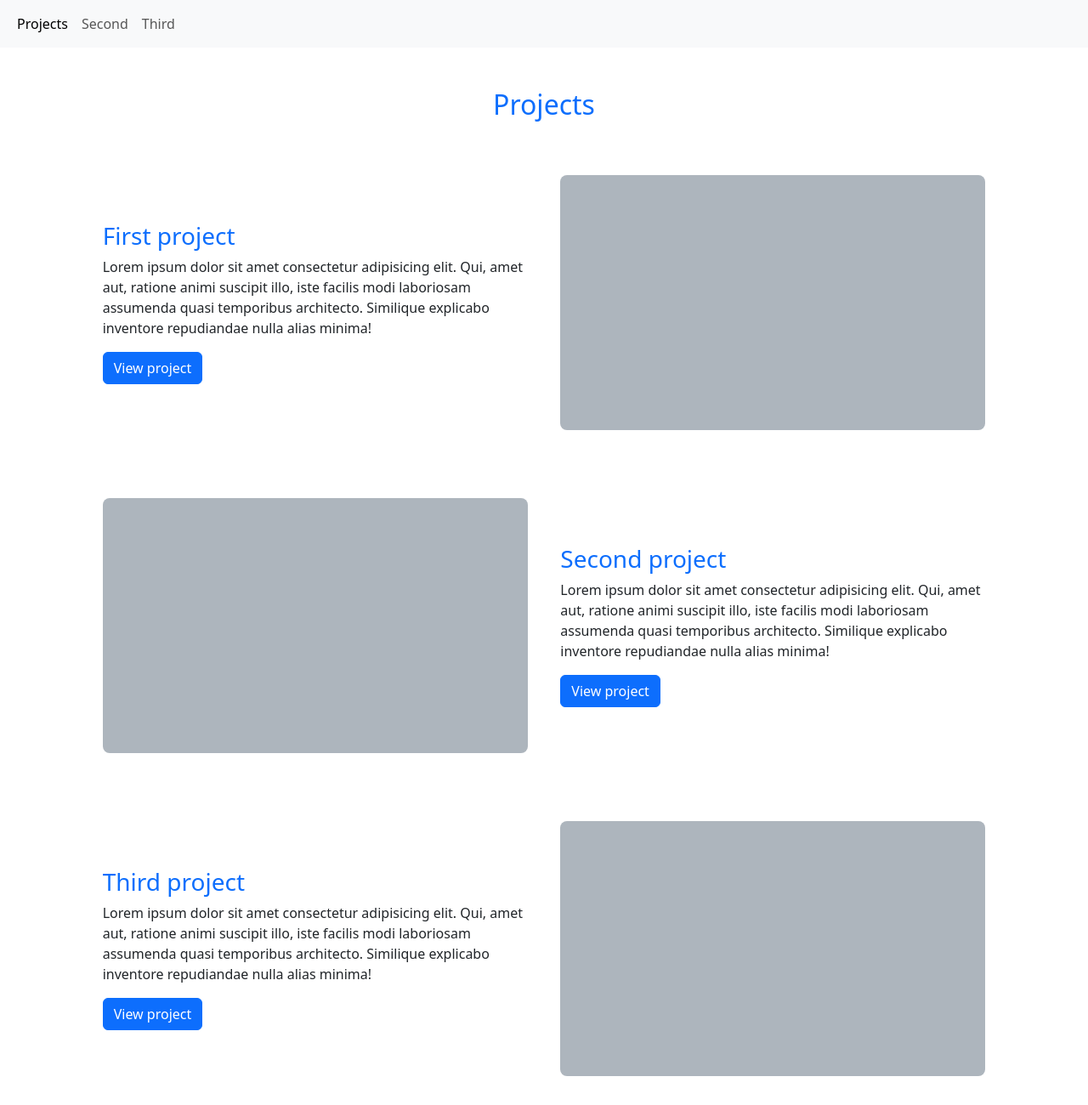
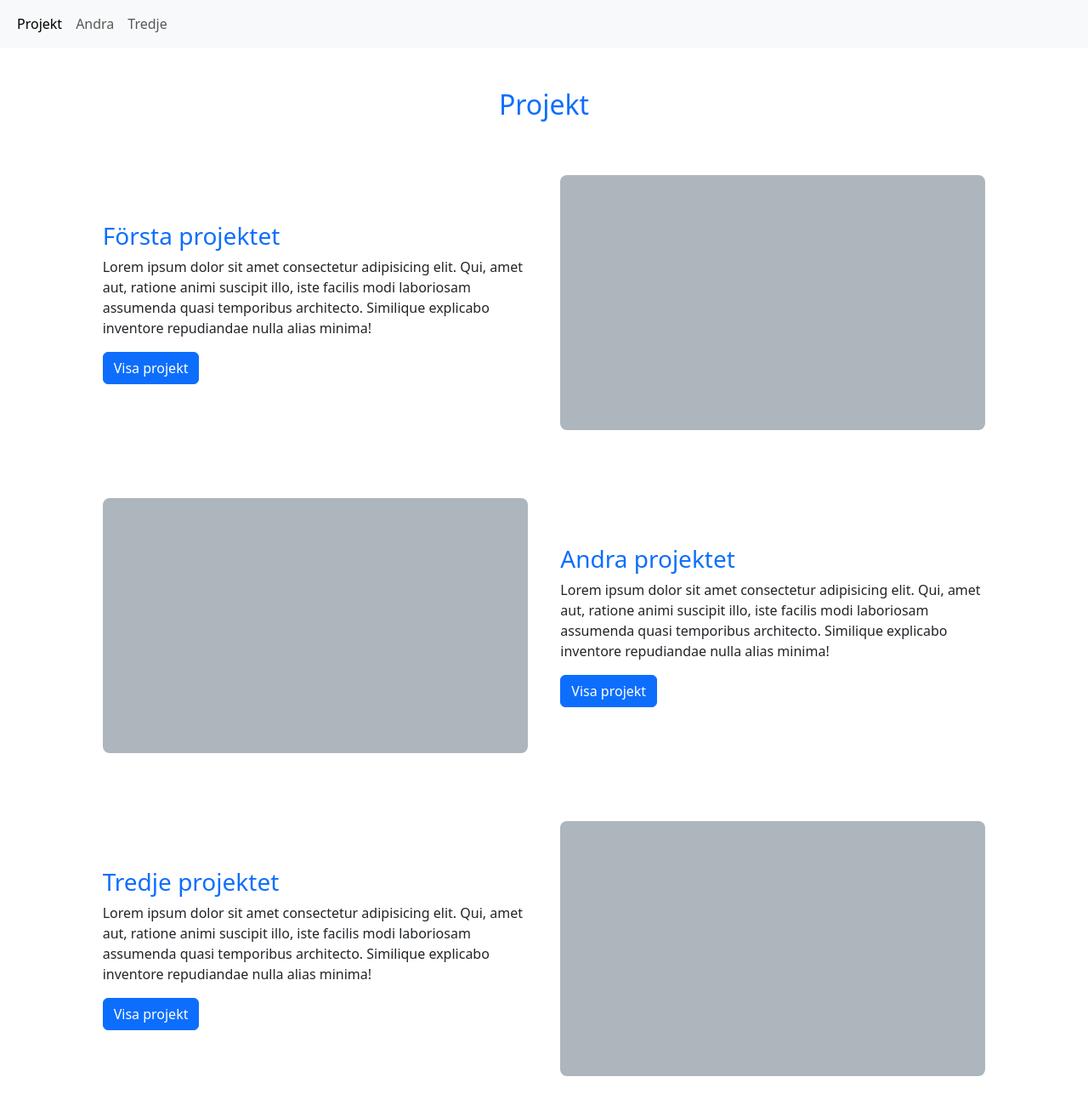
Before and after one commit to Andreas423/andreas423.github.io, a plain HTML site: page index.html in a window 1280 px wide. Shown: the whole page at 85% size. Drawn offline with Linux system fonts and the light colour scheme.

Commit message:
Translate website to Swedish

```diff
--- a/index.html
+++ b/index.html
@@ -1,5 +1,5 @@
 <!DOCTYPE html>
-<html lang="en">
+<html lang="sv">
 
 <head>
   <meta charset="UTF-8">
@@ -7,7 +7,7 @@
   <meta name="robots" content="noindex">
   <link rel="stylesheet" href="style.css">
   <link rel="stylesheet" href="bootstrap.min.css">
-  <title>Document</title>
+  <title>Dokument</title>
 </head>
 
 <body>
@@ -20,46 +20,46 @@
       </button>
       <div class="collapse navbar-collapse" id="navbar-collapse">
         <div class="navbar-nav">
-          <a class="nav-link active" href="#projects">Projects</a>
-          <a class="nav-link" href="#">Second</a>
-          <a class="nav-link" href="#">Third</a>
+          <a class="nav-link active" href="#projects">Projekt</a>
+          <a class="nav-link" href="#">Andra</a>
+          <a class="nav-link" href="#">Tredje</a>
         </div>
       </div>
     </div>
   </nav>
 
-  <h2 id="projects" class="h2 text-center text-primary mt-5">Projects</h2>
+  <h2 id="projects" class="h2 text-center text-primary mt-5">Projekt</h2>
 
   <div class="container d-flex flex-column gap-5 my-5" data-bs-spy="scroll" data-bs-target="#navbar">
     <div class="d-flex flex-row flex-wrap-reverse justify-content-evenly align-items-center py-3 row-gap-3">
       <div class="project-details text-start">
-        <h3 class="h3 text-primary">First project</h2>
+        <h3 class="h3 text-primary">Första projektet</h2>
           <p>Lorem ipsum dolor sit amet consectetur adipisicing elit. Qui, amet aut, ratione animi suscipit illo, iste
             facilis modi laboriosam assumenda quasi temporibus architecto. Similique explicabo inventore repudiandae
             nulla alias minima!</p>
-          <button class="btn btn-primary">View project</button>
+          <button class="btn btn-primary">Visa projekt</button>
       </div>
       <div class="img rounded-3"></div>
     </div>
 
     <div class="d-flex flex-row-reverse flex-wrap-reverse justify-content-evenly align-items-center py-3 row-gap-3">
       <div class="project-details text-start">
-        <h3 class="h3 text-primary">Second project</h2>
+        <h3 class="h3 text-primary">Andra projektet</h2>
           <p>Lorem ipsum dolor sit amet consectetur adipisicing elit. Qui, amet aut, ratione animi suscipit illo, iste
             facilis modi laboriosam assumenda quasi temporibus architecto. Similique explicabo inventore repudiandae
             nulla alias minima!</p>
-          <button class="btn btn-primary">View project</button>
+          <button class="btn btn-primary">Visa projekt</button>
       </div>
       <div class="img rounded-3"></div>
     </div>
 
     <div class="d-flex flex-row flex-wrap-reverse justify-content-evenly align-items-center py-3 row-gap-3">
       <div class="project-details text-start">
-        <h3 class="h3 text-primary">Third project</h2>
+        <h3 class="h3 text-primary">Tredje projektet</h2>
           <p>Lorem ipsum dolor sit amet consectetur adipisicing elit. Qui, amet aut, ratione animi suscipit illo, iste
             facilis modi laboriosam assumenda quasi temporibus architecto. Similique explicabo inventore repudiandae
             nulla alias minima!</p>
-          <button class="btn btn-primary">View project</button>
+          <button class="btn btn-primary">Visa projekt</button>
       </div>
       <div class="img rounded-3"></div>
     </div>
```
